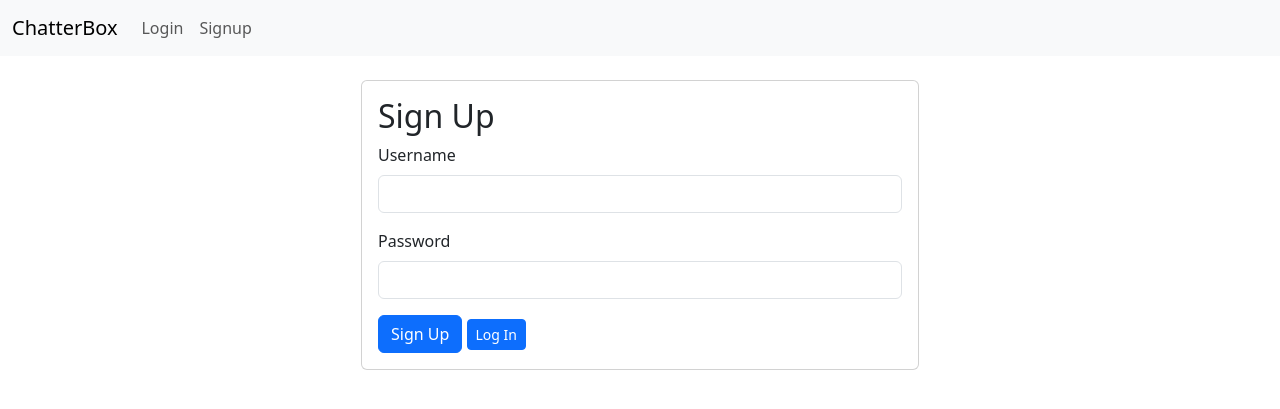
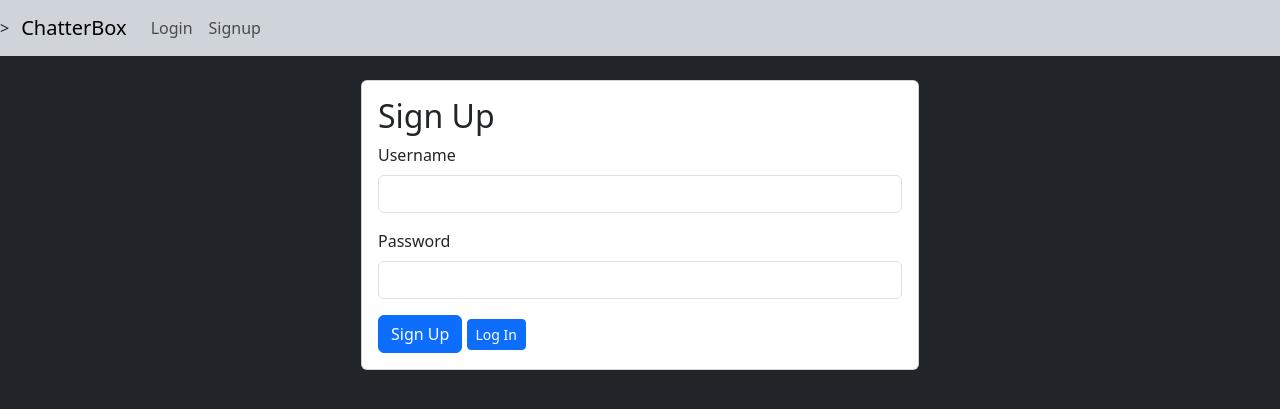
Before and after one commit to kevinpatto/ChatterBox, a Node project: template views/signup.handlebars in a window 1280 px wide. Shown: the top 409 px of the page. Run offline with Node 20 templates, Linux system fonts and the light colour scheme; the template is opened without the code that fills it, so the values that code supplies are empty; some libraries are stand-ins or nearby versions.

Commit message:
Update main.handlebars

```diff
--- a/views/layouts/main.handlebars
+++ b/views/layouts/main.handlebars
@@ -9,8 +9,8 @@
     <link rel="stylesheet" href="https://cdn.jsdelivr.net/npm/bootstrap@5.3.2/dist/css/bootstrap.min.css">
 </head>
 
-<body>
-    <nav class="navbar navbar-expand-lg bg-body-tertiary">
+<body class="bg-dark">
+    <nav class="navbar navbar-expand-lg bg-dark-subtle">>
         <div class="container-fluid">
             <a class="navbar-brand" href="/">ChatterBox</a>
             </button>
```
